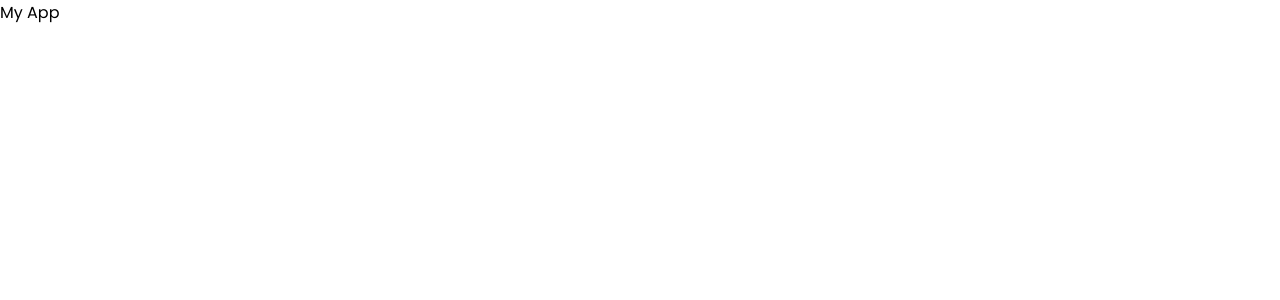
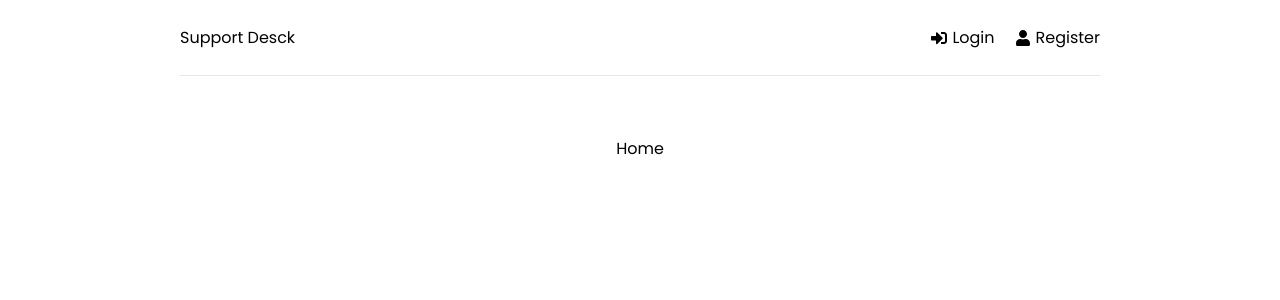
Before and after one commit to amirmohamad-mohamadi/mern-brad, a React (Create React App) app in the folder frontend/: page / in a window 1280 px wide. Shown: the top 300 px of the page. Built offline with nearby package versions, Linux system fonts and the light colour scheme.

Commit message:
create header page and create routes

```diff
--- a/frontend/src/App.js
+++ b/frontend/src/App.js
@@ -1,7 +1,21 @@
-import React from "react";
-
+import { BrowserRouter as Router, Routes, Route } from "react-router-dom";
+import Header from "./components/Header";
+import Home from "./pages/Home";
+import Register from "./pages/Register";
+import Login from "./pages/Login";
 function App() {
-  return <div className="App">My App</div>;
+  return (
+    <Router>
+      <div className="container">
+        <Header />
+        <Routes>
+          <Route path="/" element={<Home />} />
+          <Route path="/login" element={<Login />} />
+          <Route path="/register" element={<Register />} />
+        </Routes>
+      </div>
+    </Router>
+  );
 }
 
 export default App;
--- /dev/null
+++ b/frontend/src/components/Header.jsx
@@ -0,0 +1,26 @@
+import { Link } from "react-router-dom";
+import { FaSignInAlt, FaSignOutAlt, FaUser } from "react-icons/fa";
+
+const Header = () => {
+  return (
+    <header className="header">
+      <div className="logo">
+        <Link to="/">Support Desck</Link>
+      </div>
+      <ul>
+        <li>
+          <Link to="/login">
+            <FaSignInAlt /> Login
+          </Link>
+        </li>
+        <li>
+          <Link to="/register">
+            <FaUser /> Register
+          </Link>
+        </li>
+      </ul>
+    </header>
+  );
+};
+
+export default Header;
--- /dev/null
+++ b/frontend/src/pages/Home.jsx
@@ -0,0 +1,7 @@
+const Home = () => {
+  return (
+    <div>Home</div>
+  )
+}
+
+export default Home
--- /dev/null
+++ b/frontend/src/pages/Login.jsx
@@ -0,0 +1,5 @@
+const Login = () => {
+  return <div>Login</div>;
+};
+
+export default Login;
--- /dev/null
+++ b/frontend/src/pages/Register.jsx
@@ -0,0 +1,7 @@
+const Register = () => {
+  return (
+    <div>Register</div>
+  )
+}
+
+export default Register
```
